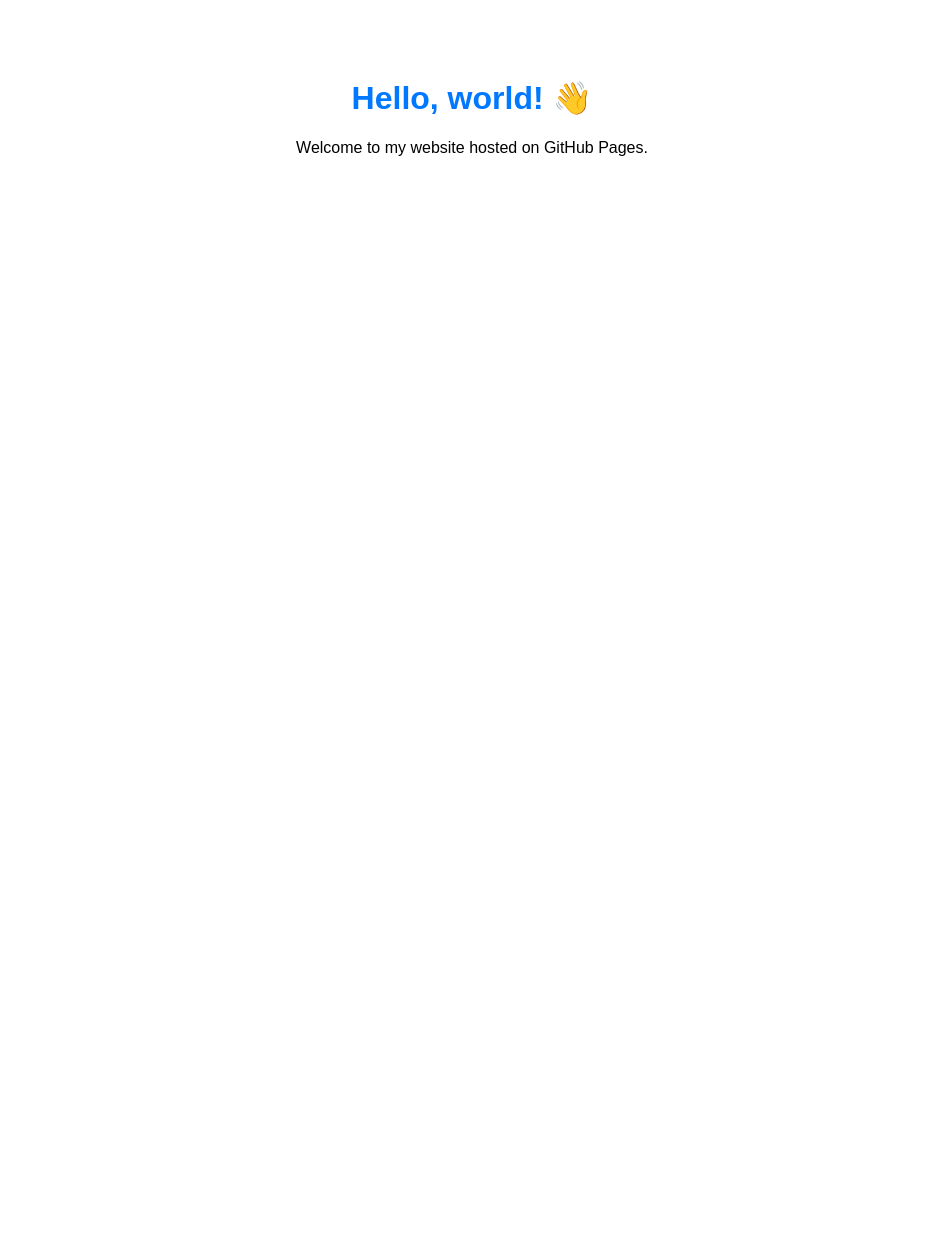
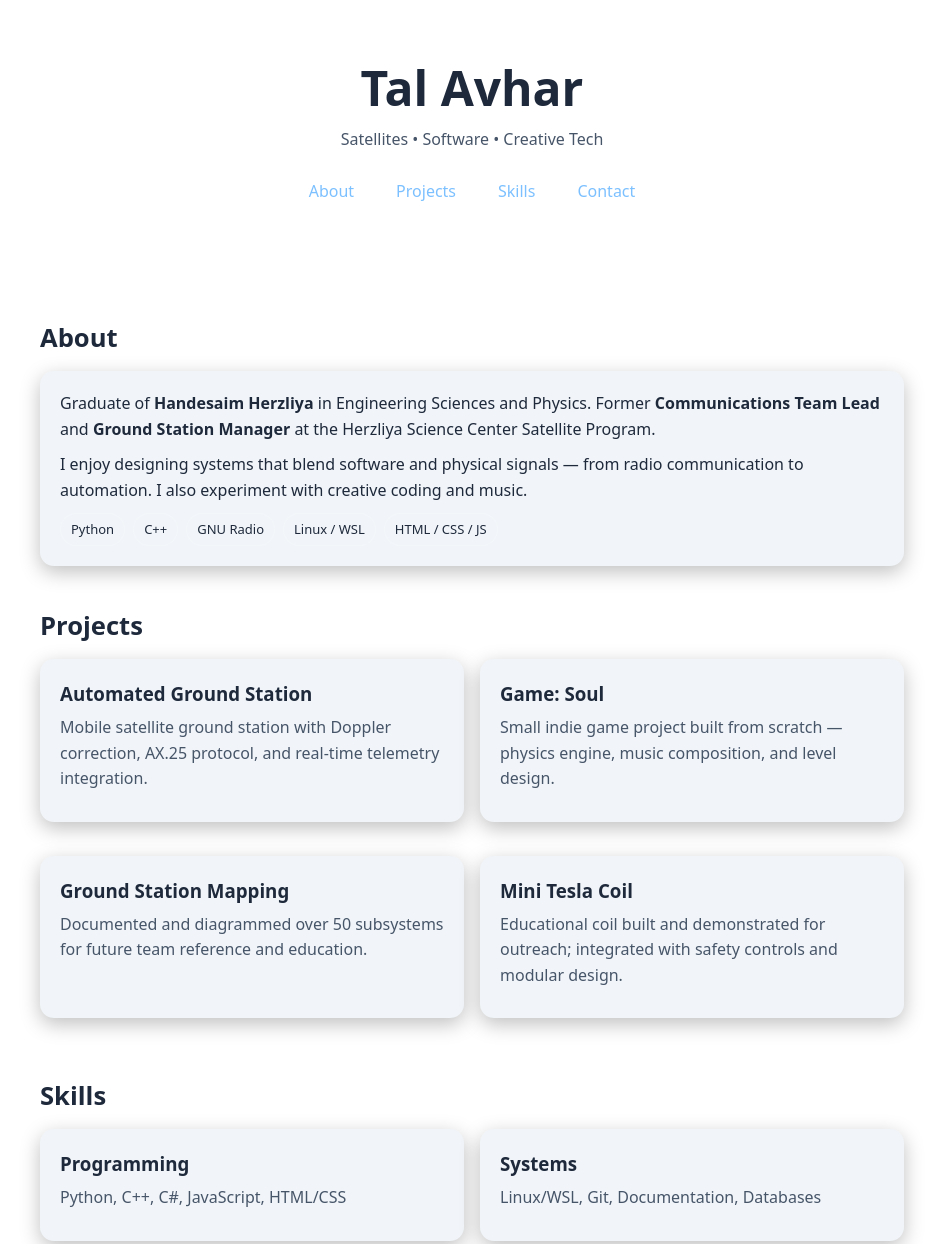
Before and after one commit to TalAvhar/TalAvhar.github.io, a plain HTML site: page index.html in a window 1280 px wide. Shown: the top 1244 px of the page, without its empty margins (168-1111 px from the left). Before the commit the page ends 800 px from the top, so only its background shows below. Drawn offline with Linux system fonts and the light colour scheme.

Commit message:
Update index.html

```diff
--- a/index.html
+++ b/index.html
@@ -1,15 +1,193 @@
 <!DOCTYPE html>
 <html lang="en">
 <head>
-  <meta charset="UTF-8">
-  <title>Tal’s Website</title>
+  <meta charset="UTF-8" />
+  <meta name="viewport" content="width=device-width, initial-scale=1" />
+  <title>Tal Avhar — Portfolio</title>
+  <meta name="description" content="Satellites • Software • Creative Tech — Portfolio of Tal Avhar" />
+  <meta name="theme-color" content="#0f172a" />
   <style>
-    body { font-family: sans-serif; text-align: center; padding: 50px; }
-    h1 { color: #0078ff; }
+    :root {
+      --bg: #0f172a;
+      --fg: #e2e8f0;
+      --accent: #7cc0ff;
+      --accent2: #9be29b;
+      --card: #1e293b;
+      --muted: #94a3b8;
+      --radius: 14px;
+      --shadow: 0 6px 20px rgba(0,0,0,.25);
+      --max: 900px;
+    }
+    @media (prefers-color-scheme: light) {
+      :root {
+        --bg: #ffffff;
+        --fg: #1e293b;
+        --card: #f1f5f9;
+        --muted: #475569;
+      }
+    }
+    * { box-sizing: border-box; }
+    body {
+      margin: 0;
+      font-family: system-ui, -apple-system, Segoe UI, Roboto, Inter, sans-serif;
+      background: var(--bg);
+      color: var(--fg);
+      line-height: 1.6;
+      scroll-behavior: smooth;
+    }
+    a { color: var(--accent); text-decoration: none; }
+    a:hover { text-decoration: underline; }
+    .container { max-width: var(--max); margin: 0 auto; padding: 24px 18px; }
+    header { text-align: center; padding: 50px 10px 40px; }
+    h1 { font-size: clamp(2rem, 6vw, 3rem); margin: 0; }
+    h2 { font-size: 1.6rem; margin: 30px 0 12px; }
+    h3 { margin: 0 0 6px; }
+    p { margin: 0 0 10px; }
+    nav {
+      display: flex;
+      justify-content: center;
+      flex-wrap: wrap;
+      gap: 12px;
+      margin-top: 18px;
+    }
+    nav a {
+      padding: 8px 14px;
+      border-radius: 999px;
+      background: rgba(255,255,255,.06);
+      border: 1px solid rgba(255,255,255,.12);
+    }
+    section { margin: 40px 0; }
+    .card {
+      background: var(--card);
+      border-radius: var(--radius);
+      padding: 20px;
+      box-shadow: var(--shadow);
+      margin-bottom: 18px;
+    }
+    .muted { color: var(--muted); }
+    .chips { display: flex; flex-wrap: wrap; gap: 8px; margin-top: 10px; }
+    .chip {
+      border: 1px solid rgba(255,255,255,.15);
+      border-radius: 999px;
+      padding: 5px 10px;
+      font-size: 13px;
+      background: rgba(255,255,255,.04);
+    }
+    .grid { display: grid; gap: 16px; }
+    @media (min-width: 700px) { .grid { grid-template-columns: repeat(2, 1fr); } }
+    footer {
+      text-align: center;
+      color: var(--muted);
+      font-size: 0.9rem;
+      padding: 40px 0 60px;
+    }
   </style>
 </head>
 <body>
-  <h1>Hello, world! 👋</h1>
-  <p>Welcome to my website hosted on GitHub Pages.</p>
+  <header>
+    <h1>Tal Avhar</h1>
+    <p class="muted">Satellites • Software • Creative Tech</p>
+    <nav>
+      <a href="#about">About</a>
+      <a href="#projects">Projects</a>
+      <a href="#skills">Skills</a>
+      <a href="#contact">Contact</a>
+    </nav>
+  </header>
+
+  <main class="container">
+    <section id="about">
+      <h2>About</h2>
+      <div class="card">
+        <p>
+          Graduate of <strong>Handesaim Herzliya</strong> in Engineering Sciences and Physics.
+          Former <strong>Communications Team Lead</strong> and <strong>Ground Station Manager</strong> at the Herzliya Science Center Satellite Program.
+        </p>
+        <p>
+          I enjoy designing systems that blend software and physical signals — from radio communication to automation.
+          I also experiment with creative coding and music.
+        </p>
+        <div class="chips">
+          <span class="chip">Python</span>
+          <span class="chip">C++</span>
+          <span class="chip">GNU Radio</span>
+          <span class="chip">Linux / WSL</span>
+          <span class="chip">HTML / CSS / JS</span>
+        </div>
+      </div>
+    </section>
+
+    <section id="projects">
+      <h2>Projects</h2>
+      <div class="grid">
+        <div class="card">
+          <h3>Automated Ground Station</h3>
+          <p class="muted">
+            Mobile satellite ground station with Doppler correction, AX.25 protocol, and real-time telemetry integration.
+          </p>
+        </div>
+        <div class="card">
+          <h3>Game: Soul</h3>
+          <p class="muted">
+            Small indie game project built from scratch — physics engine, music composition, and level design.
+          </p>
+        </div>
+        <div class="card">
+          <h3>Ground Station Mapping</h3>
+          <p class="muted">
+            Documented and diagrammed over 50 subsystems for future team reference and education.
+          </p>
+        </div>
+        <div class="card">
+          <h3>Mini Tesla Coil</h3>
+          <p class="muted">
+            Educational coil built and demonstrated for outreach; integrated with safety controls and modular design.
+          </p>
+        </div>
+      </div>
+    </section>
+
+    <section id="skills">
+      <h2>Skills</h2>
+      <div class="grid">
+        <div class="card">
+          <h3>Programming</h3>
+          <p class="muted">Python, C++, C#, JavaScript, HTML/CSS</p>
+        </div>
+        <div class="card">
+          <h3>Systems</h3>
+          <p class="muted">Linux/WSL, Git, Documentation, Databases</p>
+        </div>
+        <div class="card">
+          <h3>Comms & RF</h3>
+          <p class="muted">GNU Radio, AX.25, Yagi antennas, Doppler tracking</p>
+        </div>
+        <div class="card">
+          <h3>Creative</h3>
+          <p class="muted">Music composition, visual design, interactive projects</p>
+        </div>
+      </div>
+    </section>
+
+    <section id="contact">
+      <h2>Contact</h2>
+      <div class="card">
+        <p class="muted">Minimal for privacy, but here are safe public links:</p>
+        <ul>
+          <li><a href="https://github.com/TalAvhar" target="_blank" rel="noopener">GitHub</a></li>
+          <li><a href="mailto:hello+portfolio@proton.me">Email</a></li>
+          <li><a href="https://linkedin.com" target="_blank" rel="noopener">LinkedIn</a></li>
+        </ul>
+      </div>
+    </section>
+  </main>
+
+  <footer>
+    © <span id="y"></span> Tal Avhar — Built with HTML/CSS • Hosted on GitHub Pages
+  </footer>
+
+  <script>
+    document.getElementById("y").textContent = new Date().getFullYear();
+  </script>
 </body>
 </html>
```
